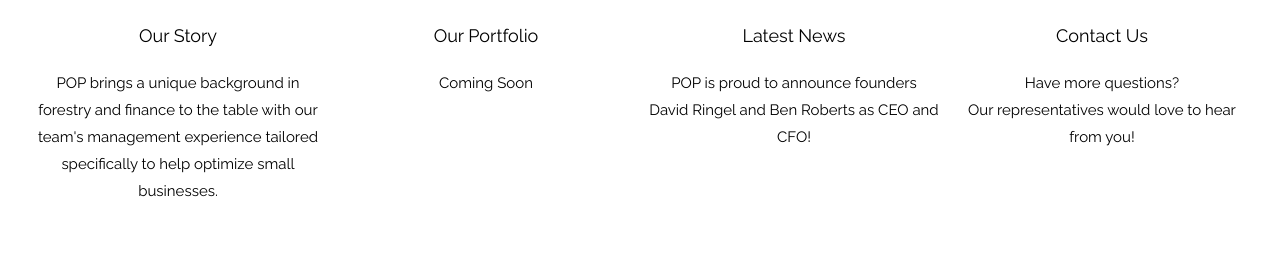
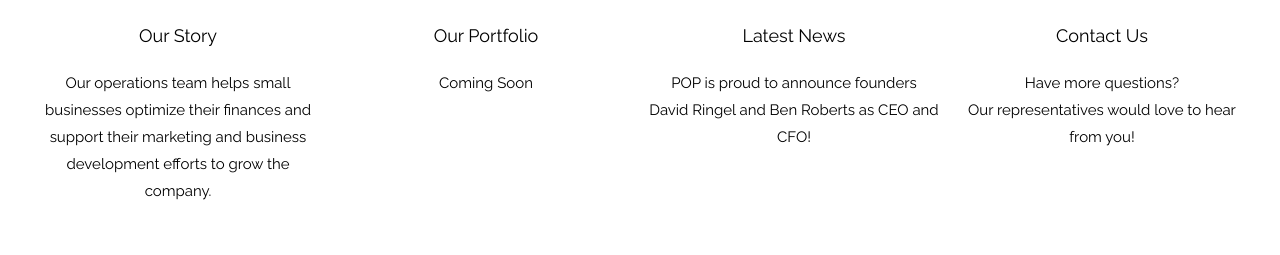
Before and after one commit to preservingOurPastDev/preservingOurPastDev.github.io, a plain HTML site: page about.html in a window 1280 px wide. Shown: the part 1174-1429 px from the top of the page. Drawn offline with nearby package versions, Linux system fonts and the light colour scheme.

Commit message:
about.html: updated description

```diff
--- a/about.html
+++ b/about.html
@@ -76,7 +76,8 @@
       <a href="./about.html" style="text-decoration: none">
         <i class="fa fa-user-circle w3-margin-bottom w3-jumbo w3-center"></i>
         <p class="w3-large">Our Story</p>
-        <p>POP brings a unique background in forestry and finance to the table with our team's management experience tailored specifically to help optimize small businesses.</p>
+        <p>Our operations team helps small businesses optimize their finances and support their marketing and business development efforts to grow the company.
+	</p>
       </a>
     </div>
     <div class="w3-quarter">
```
